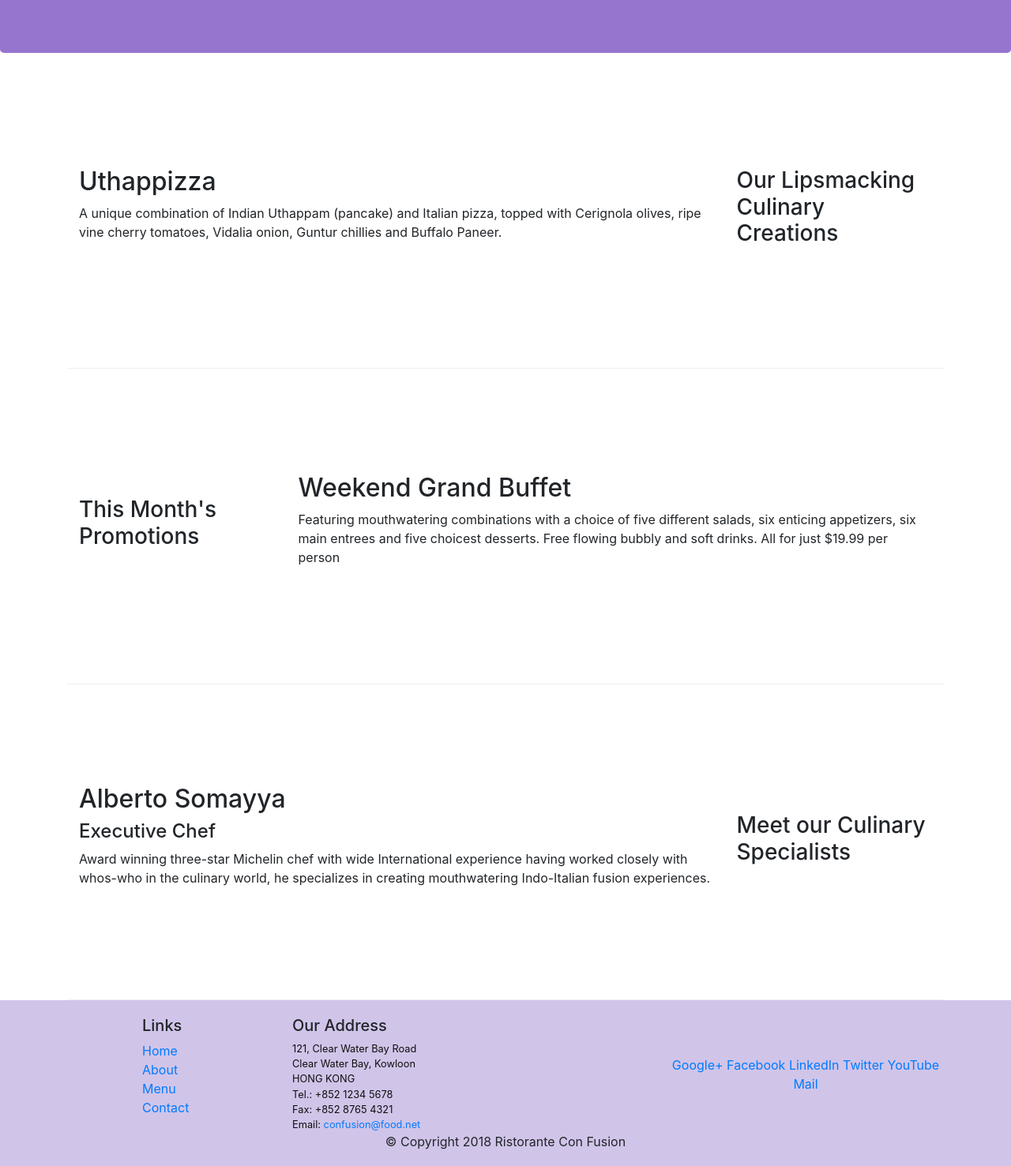
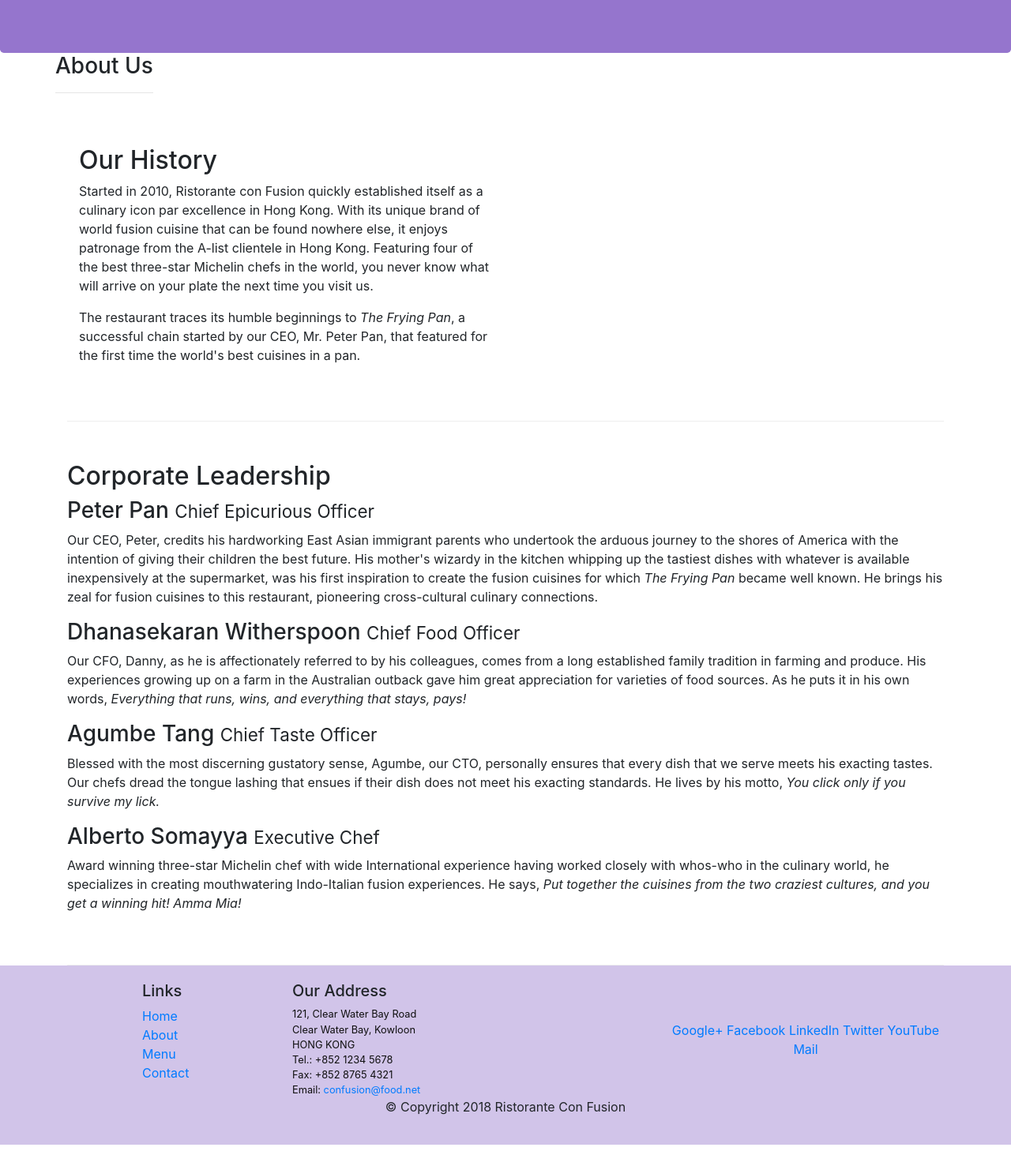
Before and after one commit to Rey-commits/FullStack-WebDev-HongKongU, a website: page index.html in a window 1280 px wide. Shown: the part 217-1694 px from the top of the page at 79% size. After the commit the page ends 1667 px from the top, so only its background shows below. Drawn offline with nearby package versions, Linux system fonts and the light colour scheme.

Commit message:
Assignment 1

```diff
--- a/index.html
+++ b/index.html
@@ -2,16 +2,17 @@
 <html lang="en">
 
 <head>
-  <title>Ristorante Con Fusion</title>
   <!-- Required meta tags always come first -->
   <meta charset="utf-8">
   <meta name="viewport" content="width=device-width, initial-scale=1, shrink-to-fit=no">
   <meta http-equiv="x-ua-compatible" content="ie=edge">
 
+  <title>Ristorante Con Fusion: About Us</title>
 
   <!-- Bootstrap CSS -->
   <link rel="stylesheet" href="node_modules/bootstrap/dist/css/bootstrap.min.css">
   <link rel="stylesheet" href="css/styles.css">
+
 </head>
 
 <body>
@@ -19,50 +20,57 @@
   <header class="jumbotron">
     <div class="container">
       <div class="row row-header">
-        <div class="col-12 col-sm-6">
+        <div class="col-xl-6">
           <h1>Ristorante con Fusion</h1>
           <p>We take inspiration from the World's best cuisines, and create a unique fusion experience. Our lipsmacking creations will tickle your culinary senses!</p>
         </div>
         <div class="col-12 col-sm">
+          <p style="padding:20px"></p>
         </div>
       </div>
     </div>
   </header>
 
+  <div class="container">
+    <div class="row">
+      <div class="col-xs-12">
+        <h3>About Us</h3>
+        <hr>
+      </div>
+    </div>
 
+    <div class="row row-content">
+      <div class="col-md-6 col-sm-12">
+        <h2>Our History</h2>
+        <p>Started in 2010, Ristorante con Fusion quickly established itself as a culinary icon par excellence in Hong Kong. With its unique brand of world fusion cuisine that can be found nowhere else, it enjoys patronage from the A-list clientele
+          in Hong Kong. Featuring four of the best three-star Michelin chefs in the world, you never know what will arrive on your plate the next time you visit us.</p>
+        <p>The restaurant traces its humble beginnings to <em>The Frying Pan</em>, a successful chain started by our CEO, Mr. Peter Pan, that featured for the first time the world's best cuisines in a pan.</p>
+      </div>
+      <div class="col-6">
 
-  <div class="container">
-    <div class="row row-content align-items-center">
-      <div class="col-12 col-sm-4 order-sm-last col-md-3">
-        <h3>Our Lipsmacking Culinary Creations</h3>
-      </div>
-      <div class="col col-sm order-sm-first col-md">
-        <h2>Uthappizza</h2>
-        <p>A unique combination of Indian Uthappam (pancake) and Italian pizza, topped with Cerignola olives, ripe vine cherry tomatoes, Vidalia onion, Guntur chillies and Buffalo Paneer.</p>
       </div>
     </div>
 
 
-    <div class="row row-content align-items-center">
-      <div class="col-12 col-sm-4 col-md-3">
-        <h3>This Month's Promotions</h3>
-      </div>
-      <div class="col col-sm col-md">
-        <h2>Weekend Grand Buffet</h2>
-        <p>Featuring mouthwatering combinations with a choice of five different salads, six enticing appetizers, six main entrees and five choicest desserts. Free flowing bubbly and soft drinks. All for just $19.99 per person </p>
+    <div class="row row-content">
+      <div class="col-xs-12">
+        <h2>Corporate Leadership</h2>
+        <h3>Peter Pan <small>Chief Epicurious Officer</small></h3>
+        <p class="d-none d-sm-block">Our CEO, Peter, credits his hardworking East Asian immigrant parents who undertook the arduous journey to the shores of America with the intention of giving their children the best future. His mother's wizardy in the kitchen whipping up
+          the tastiest dishes with whatever is available inexpensively at the supermarket, was his first inspiration to create the fusion cuisines for which <em>The Frying Pan</em> became well known. He brings his zeal for fusion cuisines to this
+          restaurant, pioneering cross-cultural culinary connections.</p>
+        <h3>Dhanasekaran Witherspoon <small>Chief Food Officer</small></h3>
+        <p class="d-none d-sm-block">Our CFO, Danny, as he is affectionately referred to by his colleagues, comes from a long established family tradition in farming and produce. His experiences growing up on a farm in the Australian outback gave him great appreciation for
+          varieties of food sources. As he puts it in his own words, <em>Everything that runs, wins, and everything that stays, pays!</em></p>
+        <h3>Agumbe Tang <small>Chief Taste Officer</small></h3>
+        <p class="d-none d-sm-block">Blessed with the most discerning gustatory sense, Agumbe, our CTO, personally ensures that every dish that we serve meets his exacting tastes. Our chefs dread the tongue lashing that ensues if their dish does not meet his exacting
+          standards. He lives by his motto, <em>You click only if you survive my lick.</em></p>
+        <h3>Alberto Somayya <small>Executive Chef</small></h3>
+        <p class="d-none d-sm-block">Award winning three-star Michelin chef with wide International experience having worked closely with whos-who in the culinary world, he specializes in creating mouthwatering Indo-Italian fusion experiences. He says, <em>Put together the
+            cuisines from the two craziest cultures, and you get a winning hit! Amma Mia!</em></p>
       </div>
     </div>
 
-    <div class="row row-content align-items-center">
-      <div class="col-12 col-sm-4 order-sm-last col-md-3">
-        <h3>Meet our Culinary Specialists</h3>
-      </div>
-      <div class="col col-sm order-sm-first col-md">
-        <h2>Alberto Somayya</h2>
-        <h4>Executive Chef</h4>
-        <p>Award winning three-star Michelin chef with wide International experience having worked closely with whos-who in the culinary world, he specializes in creating mouthwatering Indo-Italian fusion experiences. </p>
-      </div>
-    </div>
   </div>
 
   <footer class="footer">
@@ -106,8 +114,6 @@
       </div>
     </div>
   </footer>
-
-  <!-- jQuery first, then Popper.js, then Bootstrap JS. -->
   <script src="node_modules/jquery/dist/jquery.slim.min.js"></script>
   <script src="node_modules/popper.js/dist/umd/popper.min.js"></script>
   <script src="node_modules/bootstrap/dist/js/bootstrap.min.js"></script>
--- a/package.json
+++ b/package.json
@@ -2,7 +2,7 @@
   "name": "confusion",
   "version": "1.0.0",
   "description": "This is a website for Ristorante Con Fusion",
-  "main": "index.html",
+  "main": "about.html",
   "scripts": {
     "start": "npm run lite",
     "test": "echo \"Error: no test specified\" && exit 1",
```
